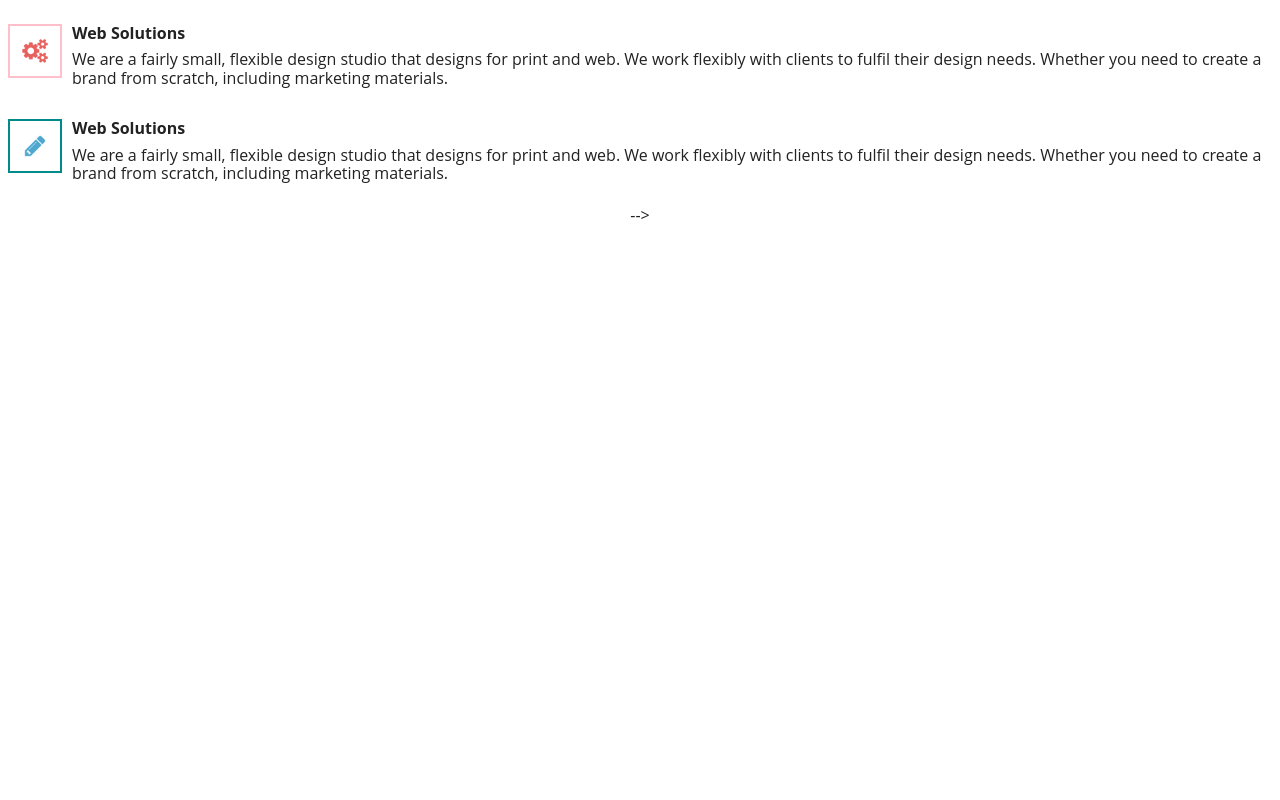
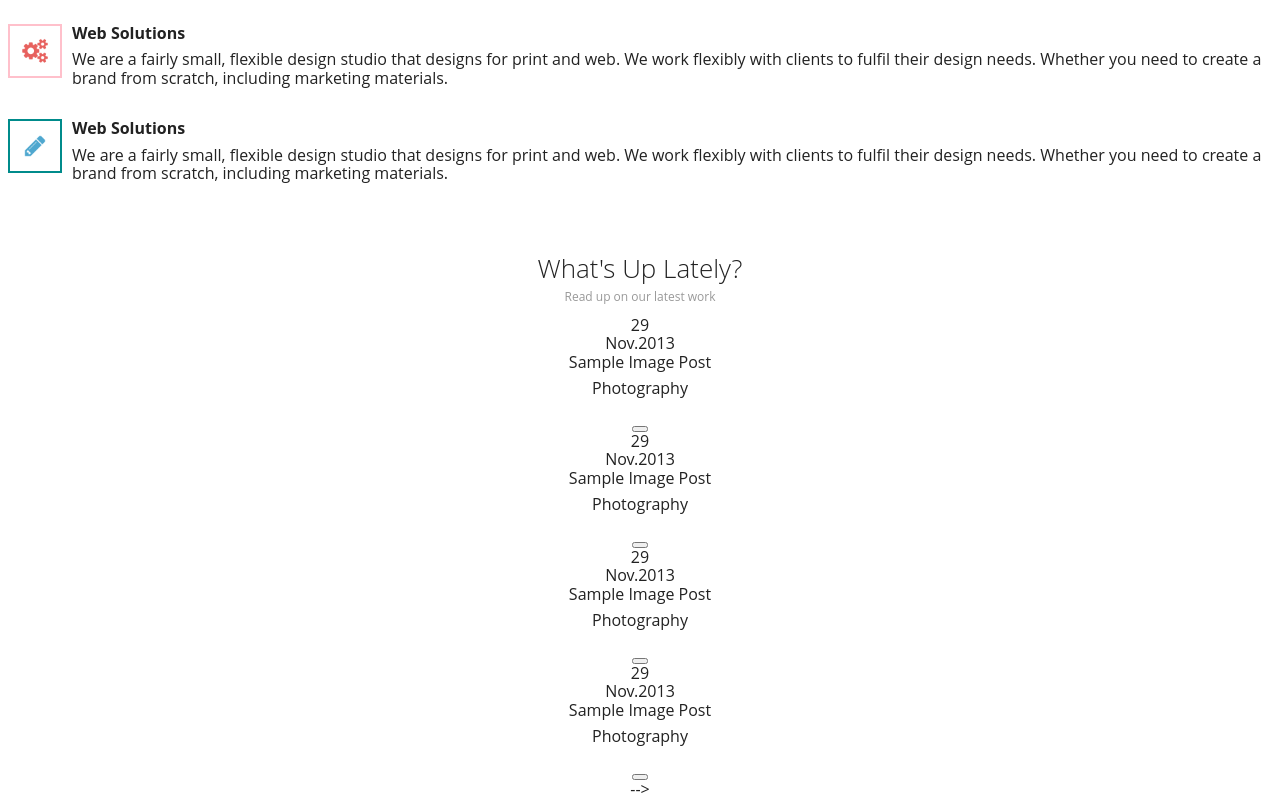
Before and after one commit to MadiMagpie/Anna-Madison-Metrolics, a website built with Parcel: page index.html in a window 1280 px wide. Shown: the part 487-1287 px from the top of the page. Before the commit the page ends 800 px from the top, so only its background shows below. Built offline with nearby package versions, Linux system fonts and the light colour scheme.

Commit message:
edit section_blog

```diff
--- a/index.html
+++ b/index.html
@@ -133,41 +133,68 @@
         </div>
       </div>
 </section>
-<!--
+
     <section class="section_blog">
-      <div class="section_title">
+      <header class="title">
         <h2>What's Up Lately?</h2>
         <p>Read up on our latest work</p>
+      </header>
+      <div class="blog_content">
+        <div class="blog_container">
+          <div class="blog_img"></div>
+          <div class="entry_date">
+            <span class="day">29</span><br> Nov.2013
           </div>
-      <div class="blog_content">
-        <div class="entry_date">
-          <span class="day">29</span> Nov.2013
+          <div class="img_descriptor">
+            <div class="description">
+              <span>Sample Image Post</span>
+              <p>Photography</p>
             </div>
-        <div class="entry_description">
-          <span class="descrption_title">Sample Image Post</span> Photography
-          <button class="camera">
+            <button class="camera"></button>
           </div>
         </div>
-      <div class="blog_content">
+        <div class="blog_container">
+          <div class="blog_img"></div>
           <div class="entry_date">
-          <span class="day">29</span> Nov.2013
+            <span class="day">29</span><br> Nov.2013
           </div>
-        <div class="entry_description">
-          <span class="descrption_title">Sample Image Post</span> Photography
-          <button class="camera">
+          <div class="img_descriptor">
+            <div class="description">
+              <span>Sample Image Post</span>
+              <p>Photography</p>
+            </div>
+            <button class="camera"></button>
           </div>
         </div>
-      <div class="blog_content">
+        <div class="blog_container">
+          <div class="blog_img"></div>
           <div class="entry_date">
-          <span class="day">29</span> Nov.2013
+            <span class="day">29</span><br> Nov.2013
           </div>
-        <div class="entry_description">
-          <span class="descrption_title">Sample Image Post</span> Photography
-          <button class="camera">
+          <div class="img_descriptor">
+            <div class="description">
+              <span>Sample Image Post</span>
+              <p>Photography</p>
+            </div>
+            <button class="camera"></button>
+          </div>
+        </div>
+        <div class="blog_container">
+          <div class="blog_img"></div>
+          <div class="entry_date">
+            <span class="day">29</span><br> Nov.2013
+          </div>
+          <div class="img_descriptor">
+            <div class="description">
+              <span>Sample Image Post</span>
+              <p>Photography</p>
+            </div>
+            <button class="camera"></button>
+          </div>
         </div>
       </div>
     </section>
-
+<!--
     <section class="latest_products">
       <div class="section_title">
         <h2> Our Latest Products </h2>
```
Lines whose indentation alone changed are shown as unchanged.
